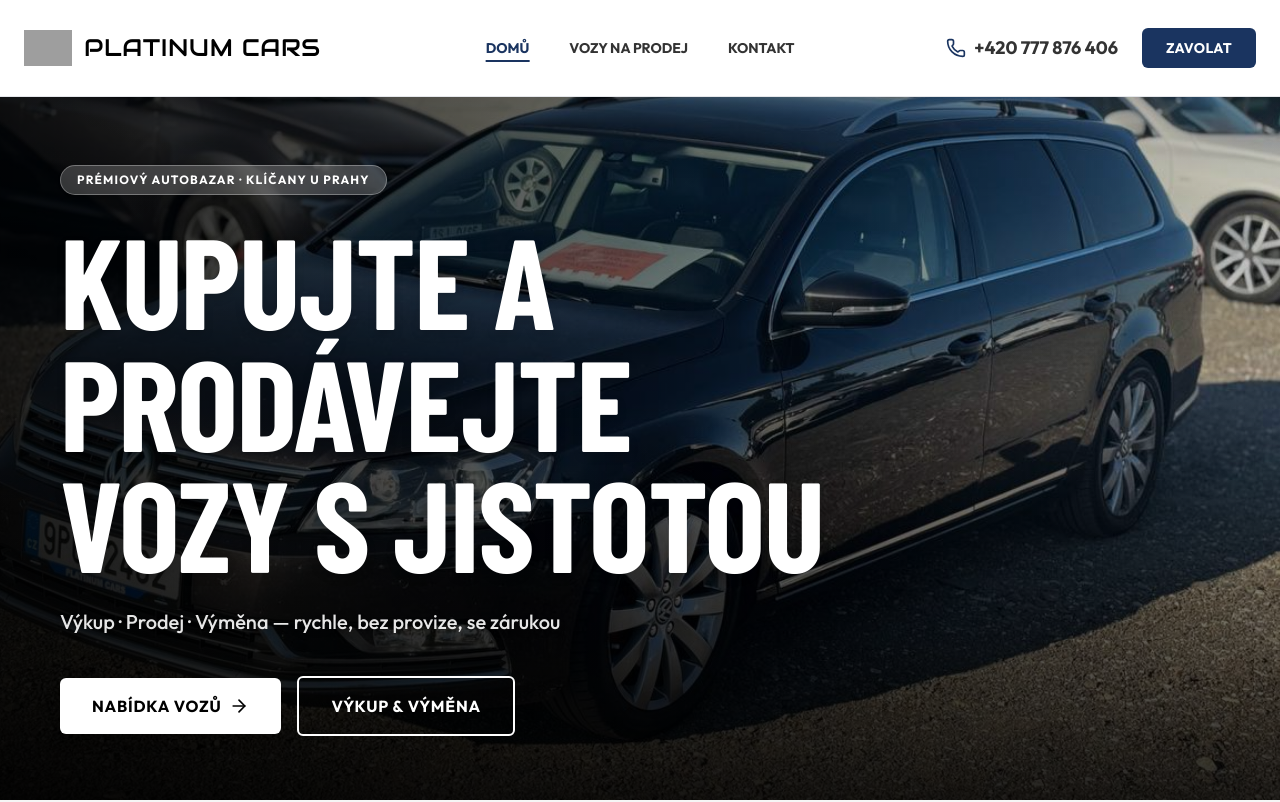
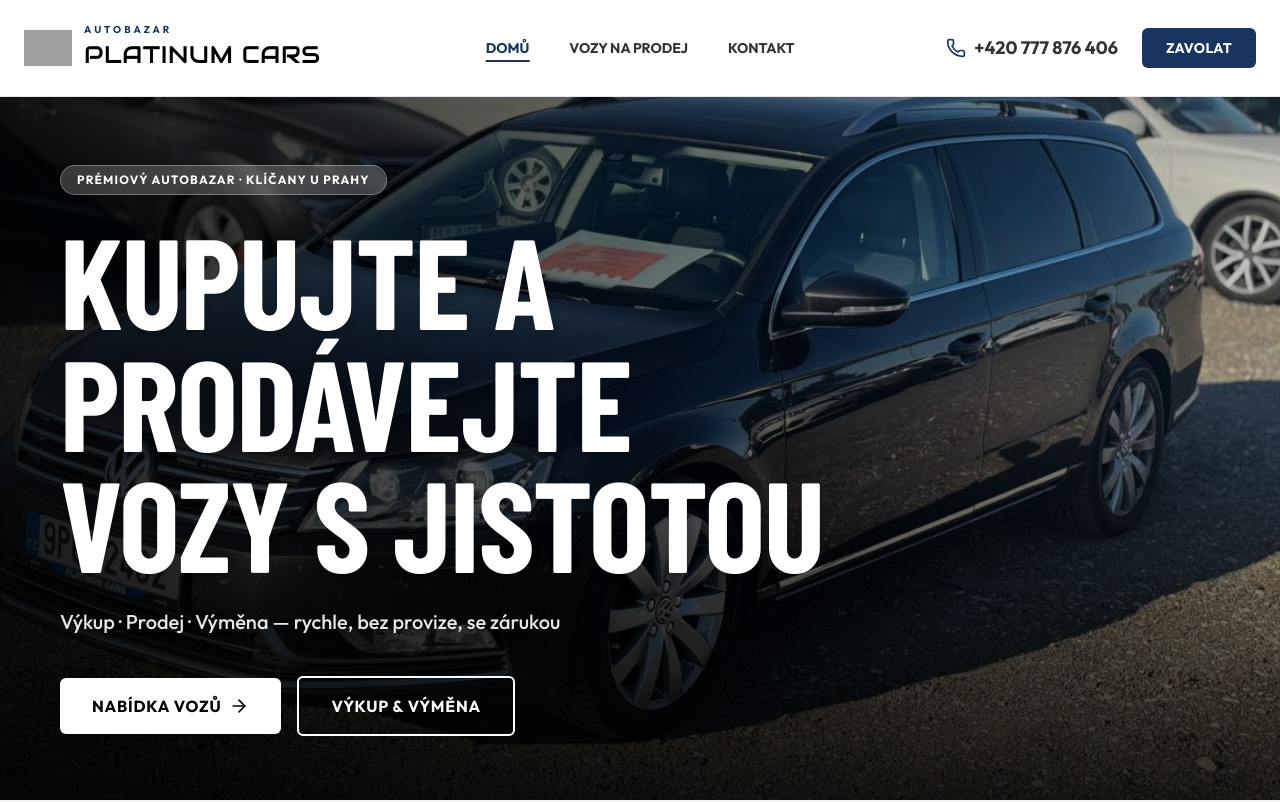
Before and after one commit to michal21124/bazar, a React (Vite) app: page / in a window 1280 px wide. Shown: the top 802 px of the page. Built offline with nearby package versions, Linux system fonts and the light colour scheme; grey boxes are pictures that could not be loaded; a web font is replaced by a local one.

Commit message:
style: add Autobazar label to header wordmark

```diff
--- a/src/components/Navbar.tsx
+++ b/src/components/Navbar.tsx
@@ -32,8 +32,13 @@ export function Navbar() {
         {/* Logo Left */}
         <Link href="/" className="flex items-center gap-3 group">
           <img src="/logo.png" alt="Platinum Cars Logo" className="w-[48px] h-[48px] object-contain transition-transform group-hover:scale-105" />
-          <span className="font-brand text-xl xl:text-2xl tracking-[0.025em] text-black">
-            Platinum Cars
+          <span className="flex flex-col leading-none">
+            <span className="mb-1 text-[9px] sm:text-[10px] font-bold uppercase tracking-[0.3em] text-primary">
+              Autobazar
+            </span>
+            <span className="font-brand text-lg sm:text-xl xl:text-2xl tracking-[0.025em] text-black whitespace-nowrap">
+              Platinum Cars
+            </span>
           </span>
         </Link>
 
```
